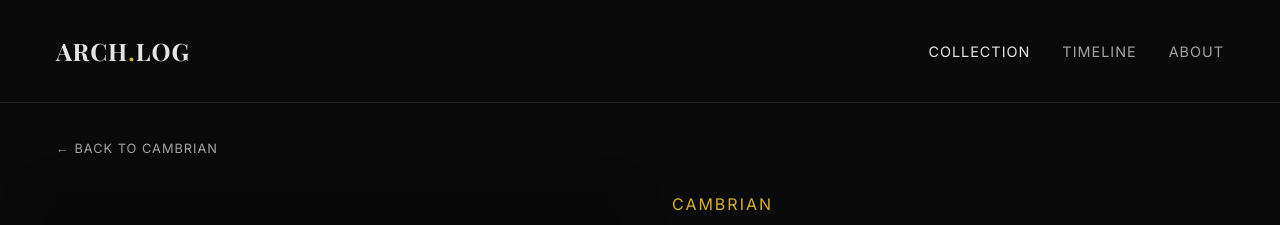
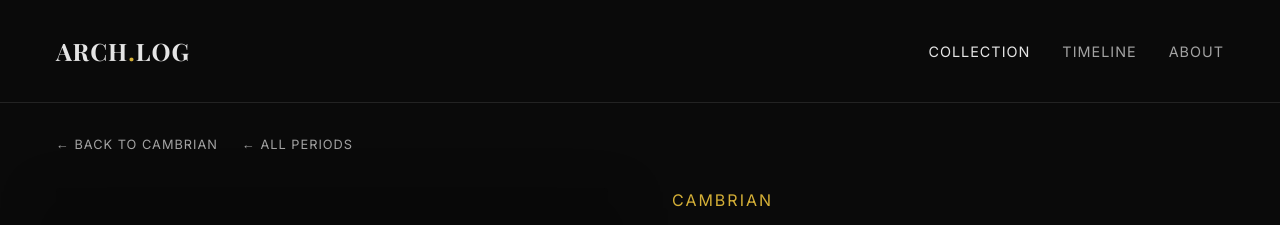
Before and after one commit to EdTheDev254/ARCH, a React (Vite) app: page /species/anomalocaris in a window 1280 px wide. Shown: the top 225 px of the page. Built offline with nearby package versions, Linux system fonts and the light colour scheme; a web font is replaced by a local one.

Commit message:
Add both navigation links: back to period and all periods

```diff
--- a/src/pages/SpeciesDetail.jsx
+++ b/src/pages/SpeciesDetail.jsx
@@ -12,9 +12,14 @@ const SpeciesDetail = () => {
 
     return (
         <div className="container" style={{ paddingBottom: '4rem' }}>
-            <Link to={`/category/${species.period}`} style={{ display: 'inline-block', marginBottom: '2rem', color: 'var(--text-secondary)', textTransform: 'uppercase', fontSize: '0.8rem', letterSpacing: '1px' }}>
-                ← Back to {species.period}
-            </Link>
+            <div style={{ display: 'flex', gap: '1.5rem', marginBottom: '2rem', flexWrap: 'wrap' }}>
+                <Link to={`/category/${species.period}`} style={{ color: 'var(--text-secondary)', textTransform: 'uppercase', fontSize: '0.8rem', letterSpacing: '1px' }}>
+                    ← Back to {species.period}
+                </Link>
+                <Link to="/" style={{ color: 'var(--text-secondary)', textTransform: 'uppercase', fontSize: '0.8rem', letterSpacing: '1px' }}>
+                    ← All Periods
+                </Link>
+            </div>
 
             <div className="detail-grid">
                 <motion.div
```
